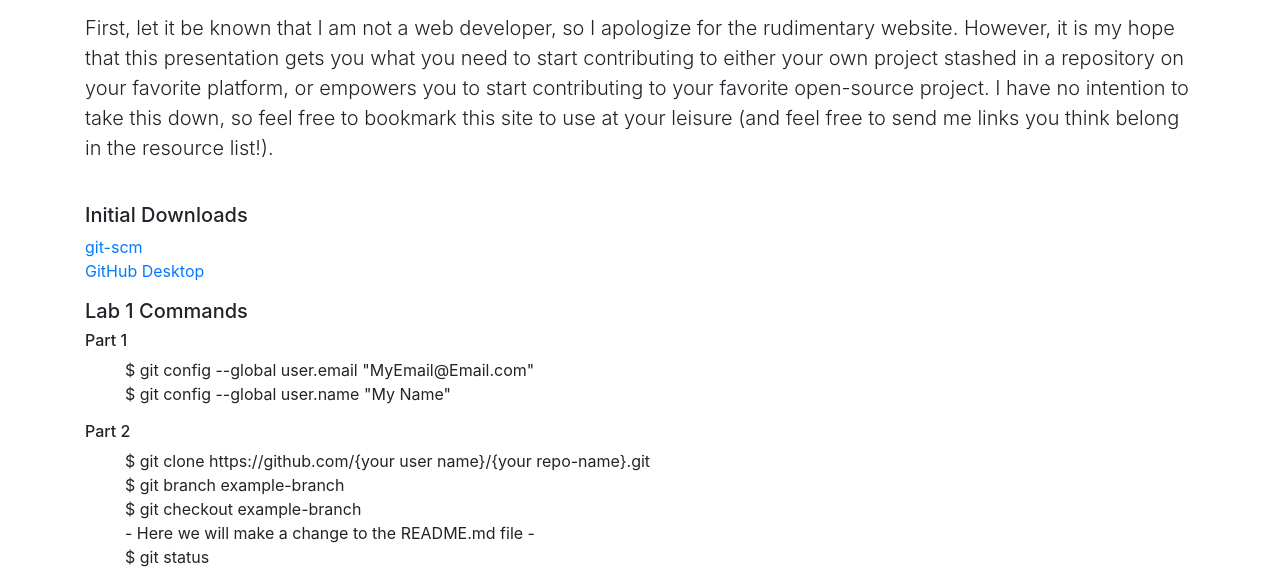
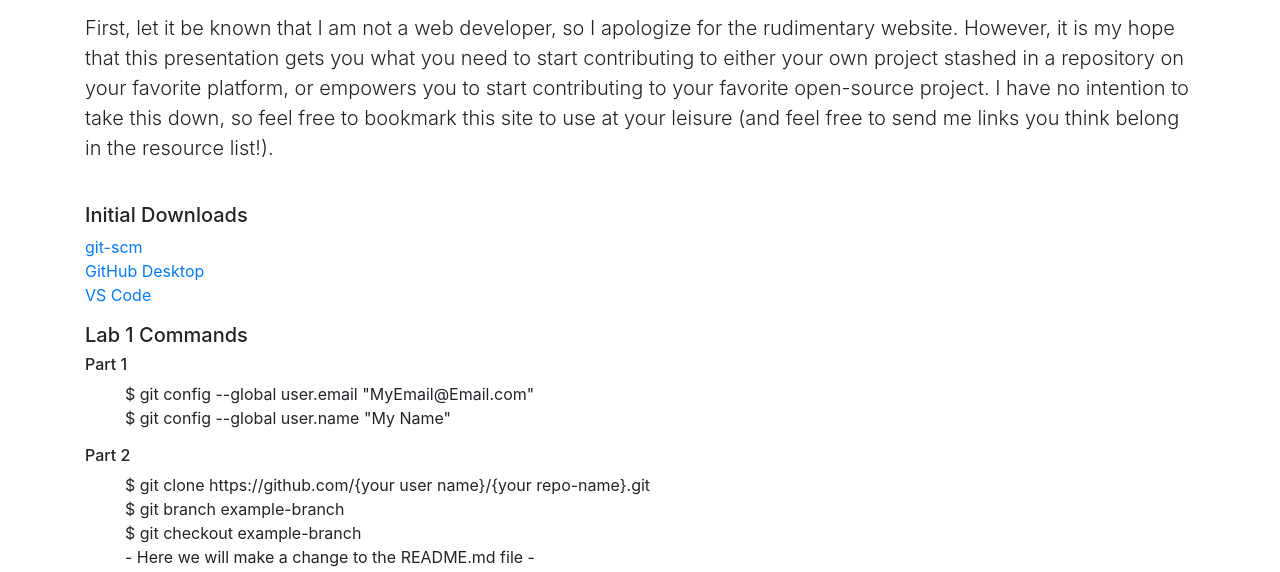
Before and after one commit to onideus/github-101-website, a website: page index.html in a window 1280 px wide. Shown: the part 196-768 px from the top of the page. Drawn offline with Linux system fonts and the light colour scheme.

Commit message:
Adding additional steps, resources, and powerpoint

```diff
--- a/index.html
+++ b/index.html
@@ -54,6 +54,7 @@
         <ul class="list-unstyled">
           <li><a href="https://git-scm.com/downloads">git-scm</a></li>
           <li><a href="https://desktop.github.com/">GitHub Desktop</a></li>
+          <li><a href="https://code.visualstudio.com/">VS Code</a></li>
         </ul>
         <h5>Lab 1 Commands</h5>
         <h6>Part 1</h6>
```
